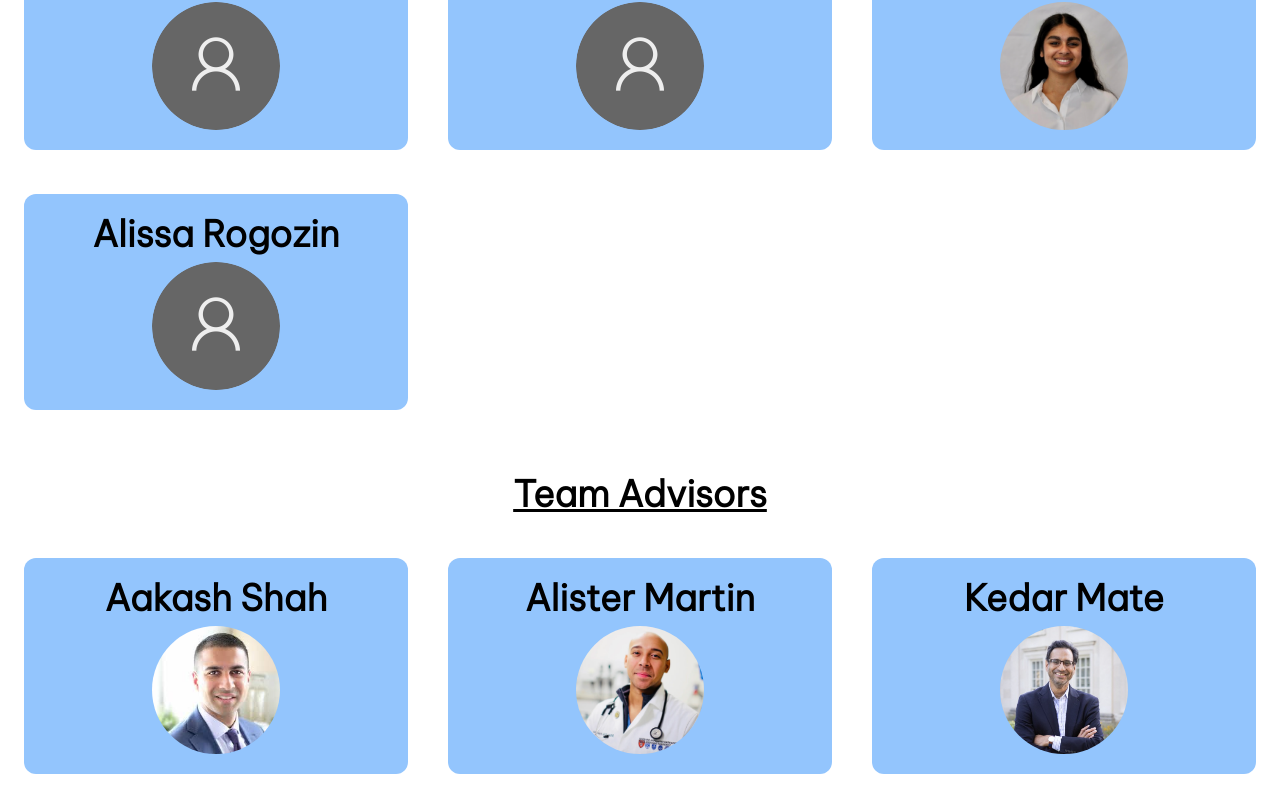
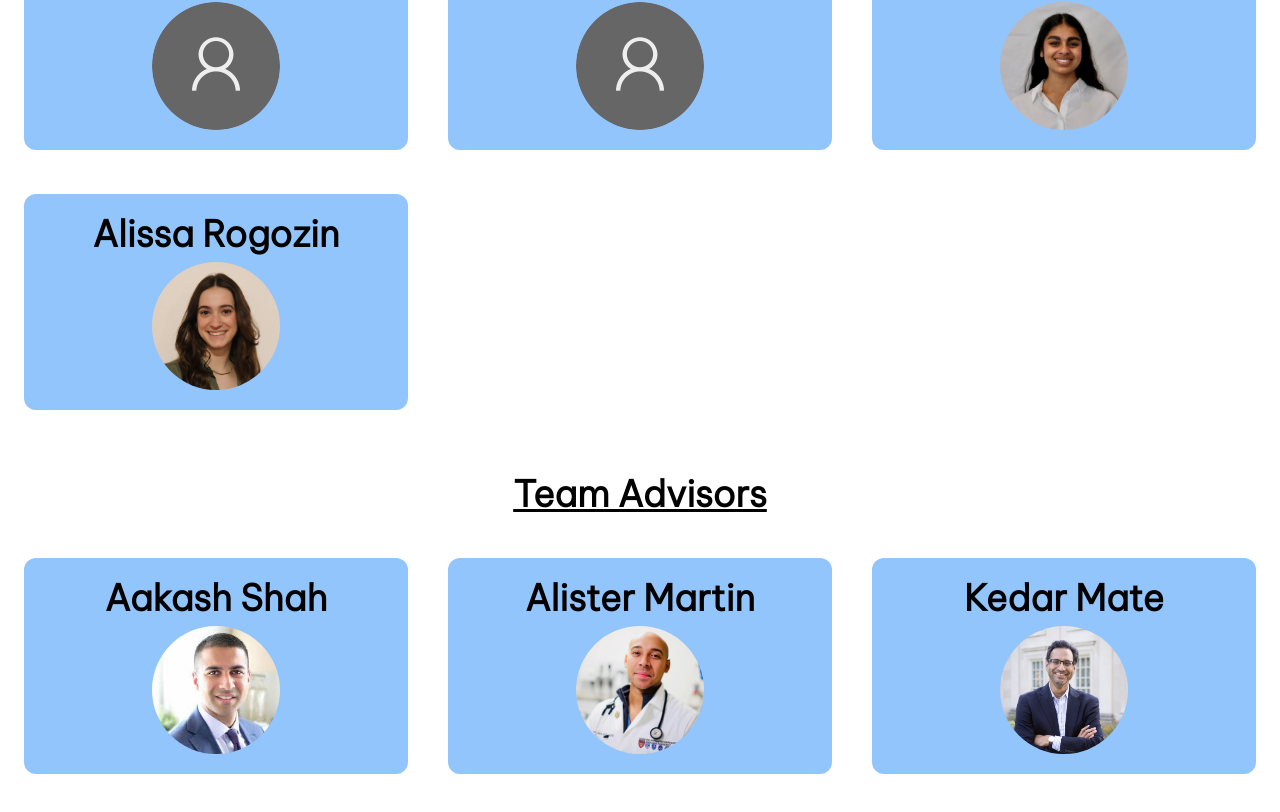
Before and after one commit to cocross1/SEAL-Website, a Next.js app in the folder seal-website/: page /team in a window 1280 px wide. Shown: the part 994-1806 px from the top of the page. Built offline with nearby package versions, Linux system fonts and the light colour scheme; a web font is replaced by a local one.

Commit message:
add bios

```diff
--- a/seal-website/app/components/TeamSection.tsx
+++ b/seal-website/app/components/TeamSection.tsx
@@ -29,7 +29,8 @@ const TeamSection = () => {
       "Beyond her work in healthcare equity, Sruthi is also invested in advancing cancer research. She specialized in Cancer, Genetic Diseases and Immunology during her time in Cambridge, where she explored the intersections between genetic diseases, cancer and immunology. She is now working with doctors in Singapore in using results from the latest immunofluorescence technology to identify factors associated with cancer immunotherapy response.",
       "Lastly, Sruthi is interested in exploring MedTech innovation, and has taken part in the MedTech Innovation Programme involving key speakers from the Cambridge Judge Business School and Start Codon. She hopes to use some of the knowledge and skills gained in future projects. In her free time, Sruthi enjoys going on walks, and cooking."
     ]
-    const anya=["Anya Khemlani, from Rye, New York, is majoring in Computer Science and Behavioral Neuroscience at Northeastern University’s Khoury College of Computer Science. Anya has neurodegenerative research experience at Columbia University’s Motor Neuron Center, as well as Weill Cornell Medicine’s Burke Neurological Institute. She currently holds a position as a research assistant at Northestern’s Movement Neuroscience Laboratory, where she is helping to conduct Amyotrophic Lateral Sclerosis research. Involved on campus as the co-vice president of the Northeastern University Researchers of Neuroscience club, Anya is hoping to conduct computational neuroscience research in the future. Her original involvement with S.E.A.L was to help build this website, alongside Connor Cross and Alissa Rogozin. Anya is looking forward to contributing to more healthcare policy research through the think tank, and she is excited about the opportunities coming up in the near future. In her free time, Anya loves to dance, listen to music, go to concerts, and spend time with her friends. "]
+    const anya=["Anya Khemlani, from Rye, New York, is majoring in Computer Science and Behavioral Neuroscience at Northeastern University’s Khoury College of Computer Science. Anya has neurodegenerative research experience at Columbia University’s Motor Neuron Center, as well as Weill Cornell Medicine’s Burke Neurological Institute. She currently holds a position as a research assistant at Northestern’s Movement Neuroscience Laboratory, where she is helping to conduct Amyotrophic Lateral Sclerosis research. Involved on campus as the co-vice president of the Northeastern University Researchers of Neuroscience club, Anya is hoping to conduct computational neuroscience research in the future. Her original involvement with S.E.A.L was to help build this website, alongside Connor Cross and Alissa Rogozin. Anya is looking forward to contributing to more healthcare policy research through the think tank, and she is excited about the opportunities coming up in the near future. In her free time, Anya loves to dance, listen to music, go to concerts, and spend time with her friends and family"]
+    const alissa=["Alissa Rogozin, from Brookline, Massachusetts, is majoring in Computer Science and Design at Northeastern University. On campus, Alissa actively contributes to the TAMID Group, a tech and business consulting organization, where she refines her user-centered design and research skills. Through her participation in the tech consulting track and leadership committees, she is passionate about integrating innovative design solutions into web development. Her collaboration on S.E.A.L's website with Anya Khemlani enabled her to design a seamless digital experience. She hopes to pursue a career in UI/UX design, aiming to leverage technology to create impactful and intuitive user experiences. In her free time, Alissa enjoys dancing, listening to music, and spending time with friends and family.    "]
     const aakash = [" Dr. Aakash Shah is a practicing emergency room doctor at Hackensack Meridian Health. He helped treat some of the earliest confirmed cases of COVID-19 during the pandemic. Aakash also serves as the Director of Addiction Medicine and the Medical Director of Project HEAL (a hospital-based violence intervention program) at Jersey Shore University Medical Center as well as the Medical Director of New Jersey Reentry Corp. His work in those roles has resulted in several reforms, including the elimination of prior authorization requirements for medications for opioid use disorder, and he received the bipartisan endorsement of five former New Jersey governors. He previously served as the Founder and Executive Director of Be Jersey Strong, which represented one of the largest and most diverse efforts to connect the uninsured to coverage in the nation, and was honored by President Barack Obama at the White House for its impact. He has also served as an advisor to several local, state, and federal campaigns and policymakers. He obtained his M.D. from Harvard Medical School, M.B.A. and M.Sc. in Comparative Social Policy from Oxford University as a Rhodes Scholar, and B.A. and B.S. from Ursinus College. He was awarded an honorary doctorate from Centenary University."]
    const alister=["Dr. Alister Martin is an emergency room physician and an esteemed academic, serving as an Assistant Professor at both Harvard Medical School and Harvard Kennedy School. His illustrious career includes a tenure as Chief Resident at Massachusetts General Hospital. A former White House Fellow and Health Policy Aide, Dr. Martin has served in influential roles under the Biden Administration, Governor Peter Shumlin of Vermont, and Congressman Raul Ruiz of California. His unique blend of expertise in politics, policy, and behavioral economics positions him perfectly to leverage healthcare settings for social change. Dr. Martin is the visionary founder of Vot-ER, a trailblazing voter registration initiative that has mobilized a network of over 50,000 healthcare providers and 700 institutions. At A Healthier Democracy, he leads with a commitment to use healthcare as a platform for building programs and movements dedicated to the welfare of vulnerable patients."]
    const kedar=["With over 20 years of experience in healthcare management, public health, and healthcare quality improvement, Dr. Kedar Mate leads the Institute for Healthcare Improvement (IHI) as its President and CEO. IHI is a global organization that uses improvement science to advance and sustain equitable outcomes in health and health systems across the world. He also co-hosts the \"Turn On The Lights\" podcast, where he explores the intersection of health, social justice, and leadership with inspiring guests from diverse backgrounds and fields. Additionally, Kedar co-leads the Rise to Health Coalition, a national health equity initiative by IHI, AMA, and Race Forward that aims to catalyze individuals and organizations committed to health equity and justice to take action. Kedar is passionate about creating health-creating systems that address the social determinants of health, foster collaboration and learning, and promote innovation and excellence."]
@@ -123,7 +124,7 @@ const TeamSection = () => {
                   viewport={{ once: false }}
                   transition={{ duration: 0.8, ease: "easeInOut" }}
                 >
-                  <ProfileCard name="Alissa Rogozin" bio={placeholder}  />
+                  <ProfileCard name="Alissa Rogozin" bio={alissa} imageSrc="/images/alissa.png" linkedIn="https://www.linkedin.com/in/alissa-rogozin"  gitHub="https://github.com/alissarogozin25" email="rogozin.a@northeastern.edu"/>
         </motion.div>
       </div>
       <div className="text-4xl underline font-bold text-center mt-10 ">
```
Also changed, not shown: seal-website/public/images/alissa.png (added).
